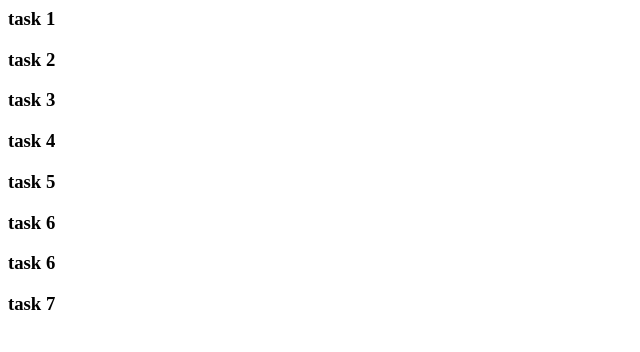
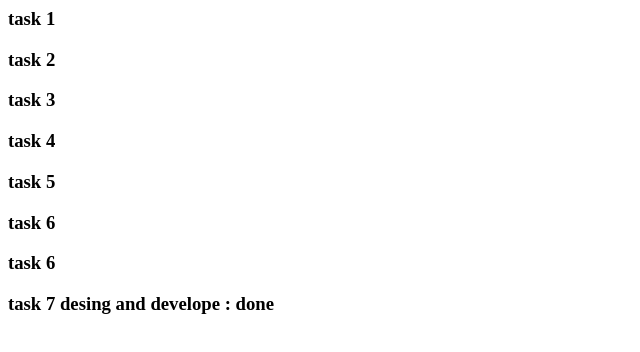
Before and after one commit to amirsh72/mysite, a plain HTML site: page index.html in a window 1280 px wide. Shown: the whole page, without its empty margins (0-640 px from the left). Drawn offline with Linux system fonts and the light colour scheme.

Commit message:
add new feature

```diff
--- a/index.html
+++ b/index.html
@@ -10,7 +10,7 @@
     <h3>task 5</h3>
     <h3>task 6</h3>
     <h3>task 6</h3>
-    <h3>task 7</h3>
+    <h3>task 7 desing and develope : done</h3>
 
 </body>
 </html>
```
